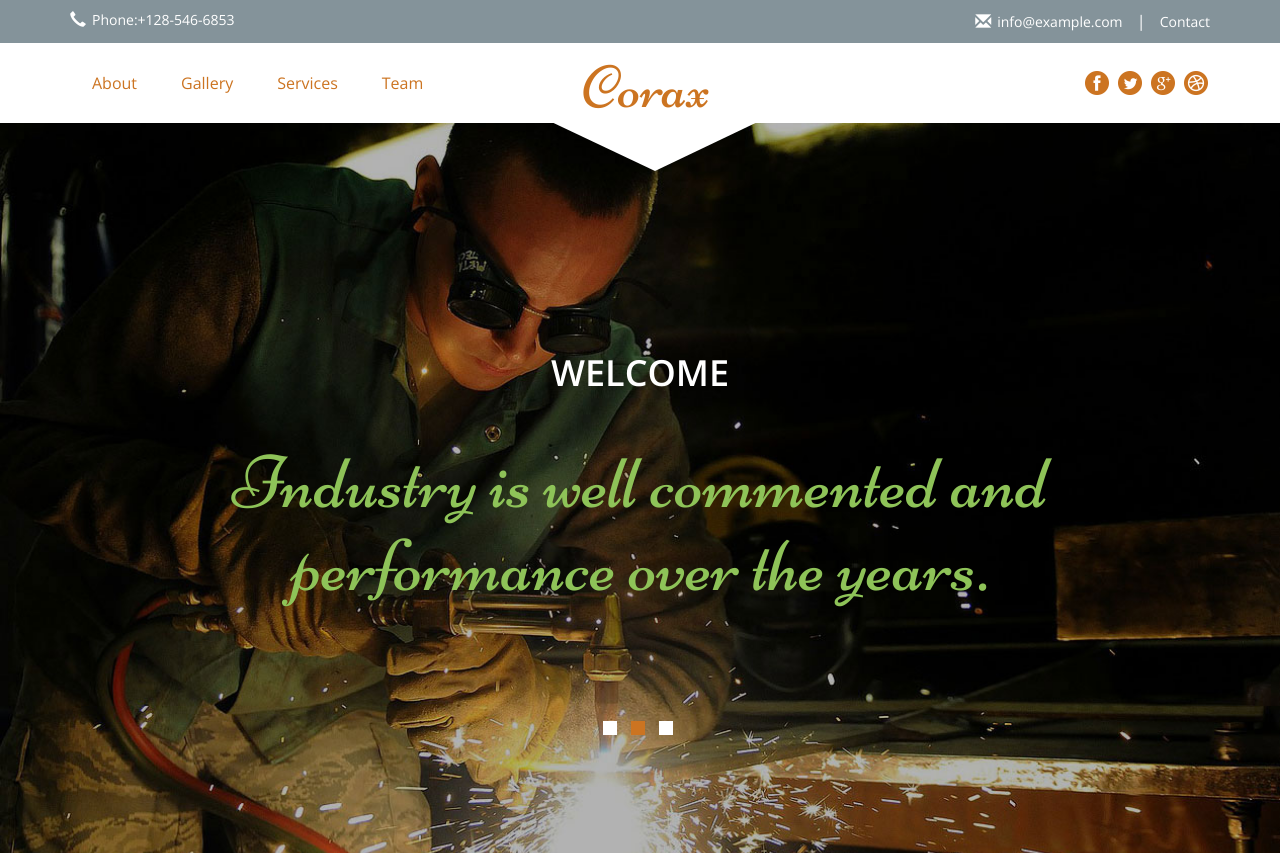
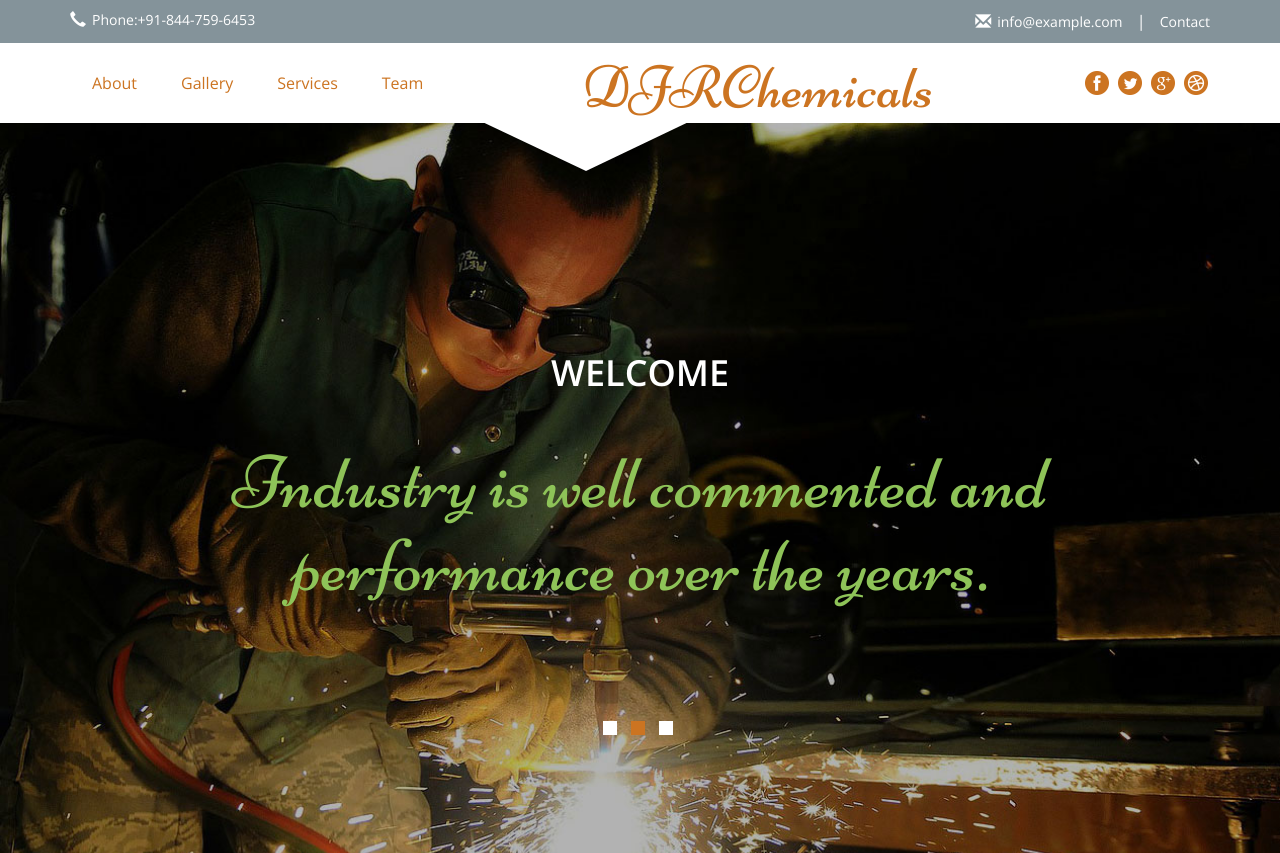
Before and after one commit to mayankiitj/Chemical-Factory-Website, a plain HTML site: page index.html in a window 1280 px wide. Shown: the top 853 px of the page. Drawn offline with nearby package versions, Linux system fonts and the light colour scheme.

Commit message:
Update index.html

```diff
--- a/index.html
+++ b/index.html
@@ -7,7 +7,7 @@ License URL: http://creativecommons.org/licenses/by/3.0/
 <!DOCTYPE html>
 <html>
 <head>
-<title>Corax a Industrial Category Flat Bootstrap Responsive Website Template | Home :: w3layouts</title>
+<title>Djrchemicalco a complete solution for purchasing chemicals</title>
 <!-- for-mobile-apps -->
 <meta name="viewport" content="width=device-width, initial-scale=1">
 <meta http-equiv="Content-Type" content="text/html; charset=utf-8" />
@@ -41,11 +41,11 @@ Smartphone Compatible web template, free webdesigns for Nokia, Samsung, LG, Sony
 <div class="header">
 	<div class="container">
 		<div class="header-left">
-			<p><span class="glyphicon glyphicon-earphone" aria-hidden="true"></span>Phone:+128-546-6853</p>
+			<p><span class="glyphicon glyphicon-earphone" aria-hidden="true"></span>Phone:+91-844-759-6453</p>
 		</div>
 		<div class="header-right">
 			<ul>
-				<li><a href="mailto:sample@example.com"><span class="glyphicon glyphicon-envelope" aria-hidden="true"></span>info@example.com</a></li>
+				<li><a href="mailto:rjain786@gmail.com"><span class="glyphicon glyphicon-envelope" aria-hidden="true"></span>info@example.com</a></li>
 				<li>|</li>
 				<li><a class="scroll" href="#contact">Contact</a></li>
 			</ul>
@@ -58,7 +58,7 @@ Smartphone Compatible web template, free webdesigns for Nokia, Samsung, LG, Sony
 <div class="navigation">
 	<div class="container">
 		<div class="logo">
-			<h1><a href="#">Corax</a></h1>
+			<h1><a href="#">DJRChemicals</a></h1>
 		</div>
 		<nav class="navbar navbar-default">
 			<!-- Brand and toggle get grouped for better mobile display -->
```
